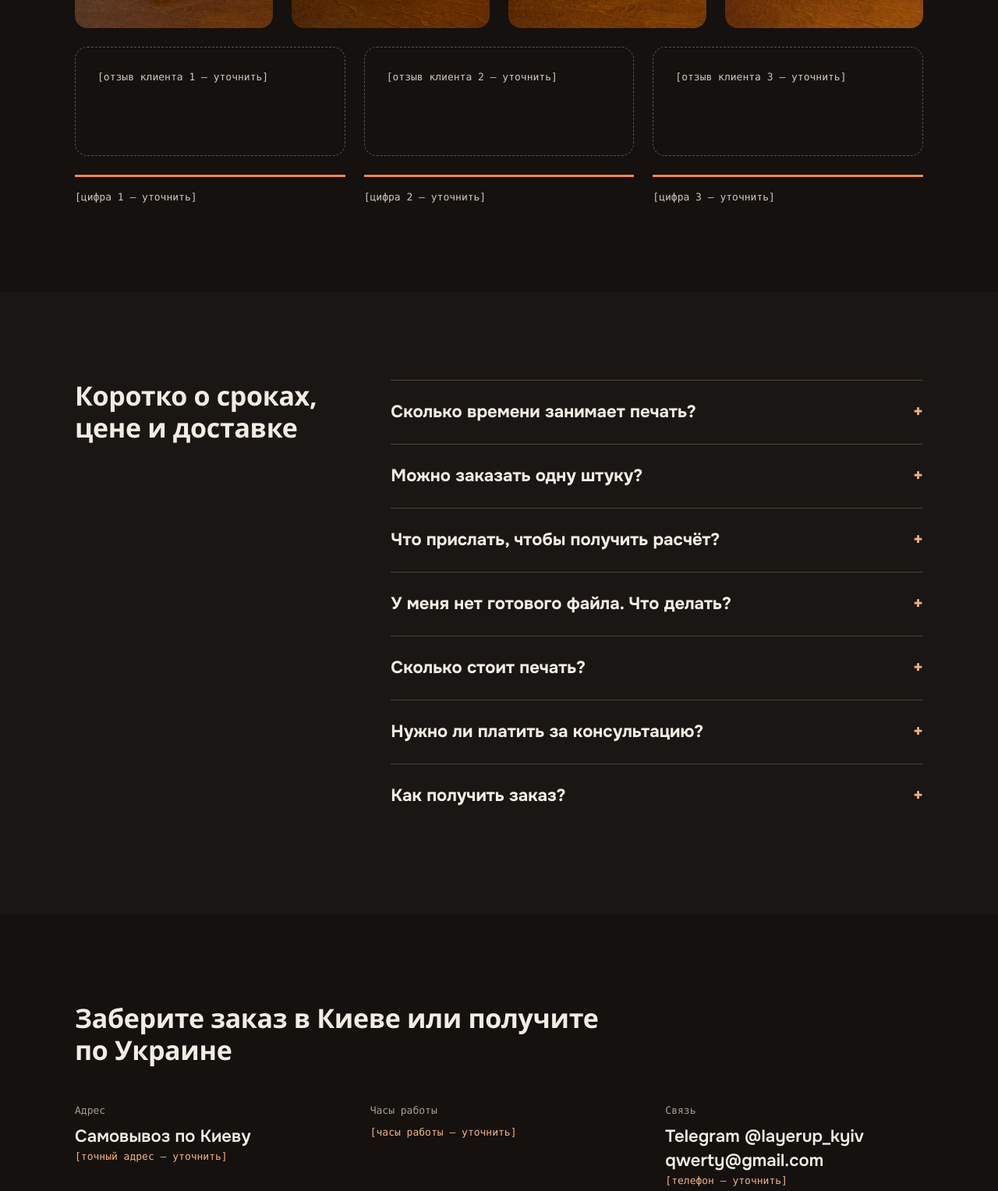
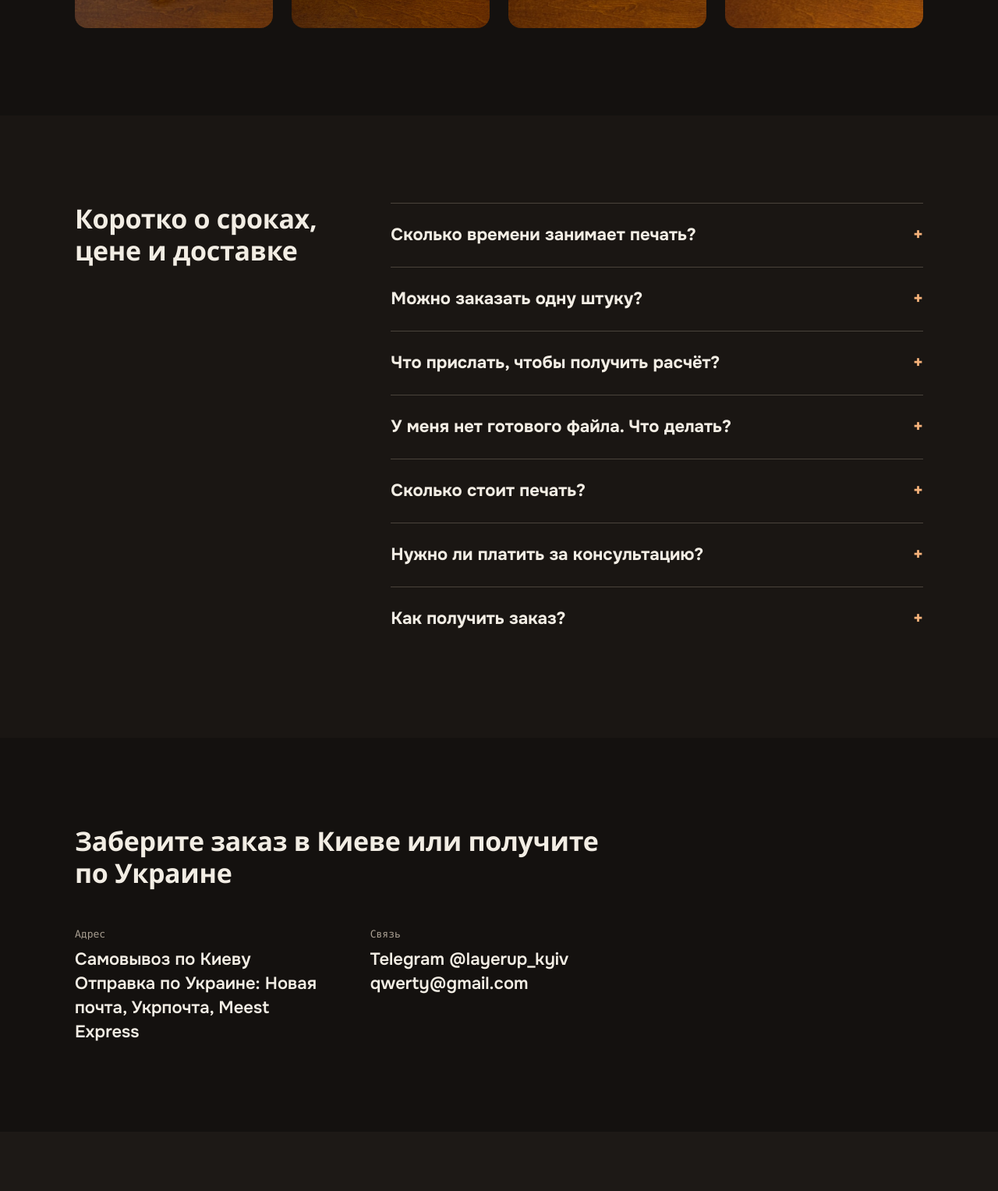
Before and after one commit to DesFis-lab/my-business, a plain HTML site: page index.html in a window 1280 px wide. Shown: the part 2395-3922 px from the top of the page at 78% size. Drawn offline with Linux system fonts and the light colour scheme; a web font is replaced by a local one.

Commit message:
Скрыть заглушки «уточнить» (отзывы, цифры, адрес, часы, телефон) и добавить в контакты доставку по Украине
Co-Authored-By: Claude Sonnet 5.5 <noreply@anthropic.com>

```diff
--- a/index.html
+++ b/index.html
@@ -139,12 +139,14 @@
       <figure class="ph"><img src="images/work-ovoshchi.webp" width="800" height="1067" alt="Набор овощей на подставке, напечатанный на 3D-принтере" loading="lazy" decoding="async"></figure>
       <figure class="ph"><img src="images/work-podstavka.webp" width="800" height="1067" alt="Подставка с кукурузой, морковью, редисом и брокколи" loading="lazy" decoding="async"></figure>
     </div>
-    <div class="row3">
+    <!-- Отзывы и цифры скрыты, пока нет настоящих (hidden). Появятся, когда владелец пришлёт данные:
+         уберите hidden и замените текст. -->
+    <div class="row3" hidden>
       <div class="review placeholder" data-tilt>[отзыв клиента 1 — уточнить]</div>
       <div class="review placeholder" data-tilt>[отзыв клиента 2 — уточнить]</div>
       <div class="review placeholder" data-tilt>[отзыв клиента 3 — уточнить]</div>
     </div>
-    <div class="row3">
+    <div class="row3" hidden>
       <div class="stat placeholder">[цифра 1 — уточнить]</div>
       <div class="stat placeholder">[цифра 2 — уточнить]</div>
       <div class="stat placeholder">[цифра 3 — уточнить]</div>
@@ -172,9 +174,11 @@
       <div>
         <div class="label">Адрес</div>
         <div class="val">Самовывоз по Киеву</div>
-        <div class="todo">[точный адрес — уточнить]</div>
+        <div class="val">Отправка по Украине: Новая почта, Укрпочта, Meest Express</div>
+        <div class="todo" hidden>[точный адрес — уточнить]</div>
       </div>
-      <div>
+      <!-- Часы работы скрыты, пока их нет в brief.md: уберите hidden, когда появятся. -->
+      <div hidden>
         <div class="label">Часы работы</div>
         <div class="todo">[часы работы — уточнить]</div>
       </div>
@@ -182,7 +186,7 @@
         <div class="label">Связь</div>
         <div class="val"><a href="https://t.me/layerup_kyiv">Telegram @layerup_kyiv</a></div>
         <div class="val"><a href="mailto:qwerty@gmail.com">qwerty@gmail.com</a></div>
-        <div class="todo" data-phone-contact>[телефон — уточнить]</div>
+        <div class="todo" data-phone-contact hidden>[телефон — уточнить]</div>
       </div>
     </div>
   </section>
--- a/script.js
+++ b/script.js
@@ -89,6 +89,7 @@ var PHONE_TEL = '+380000000000';
       a.href = 'tel:' + PHONE_TEL;
       a.textContent = PHONE_TEXT;
       el.className = 'val';
+      el.hidden = false;
       el.textContent = '';
       el.appendChild(a);
     });
```
